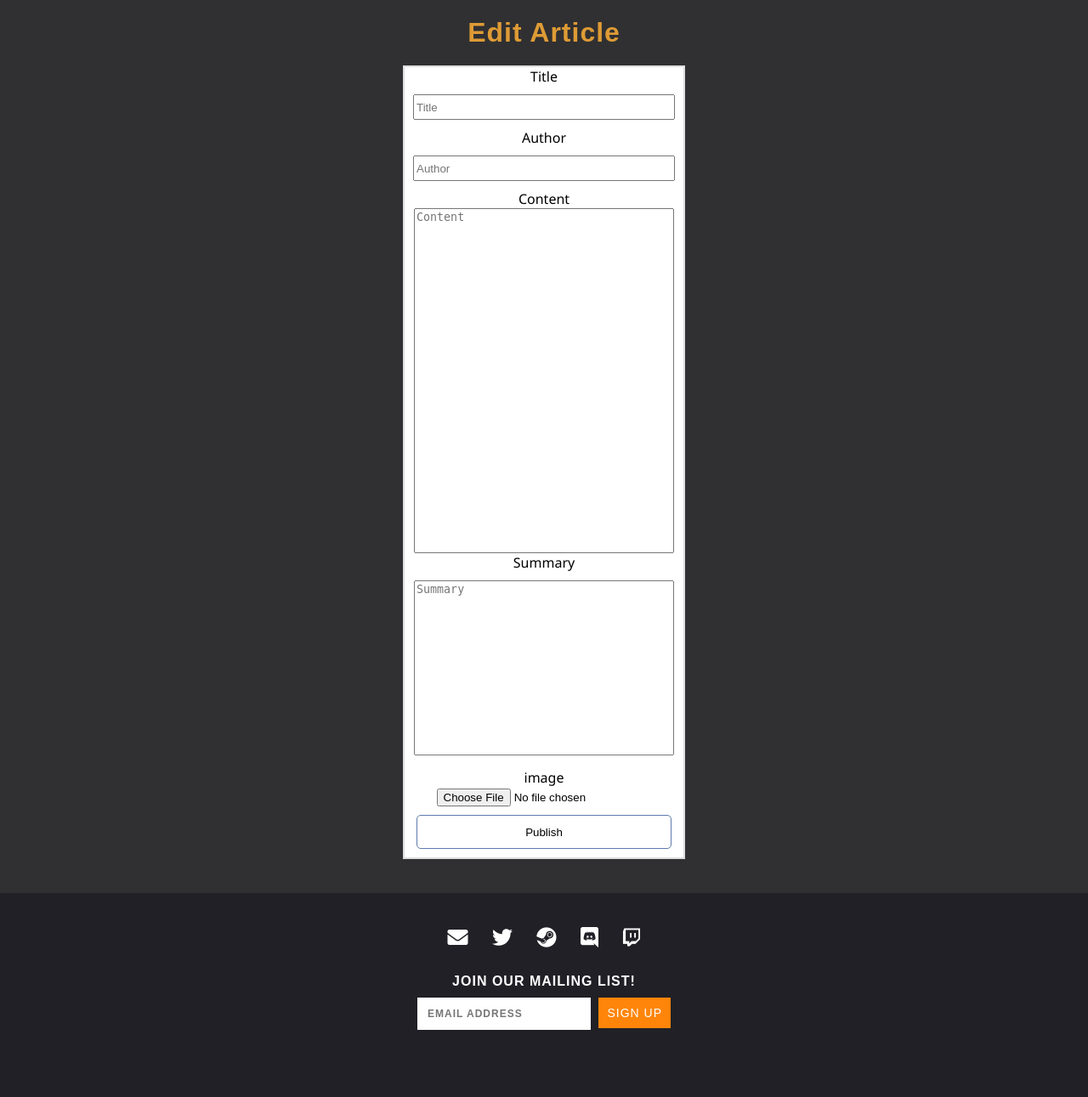
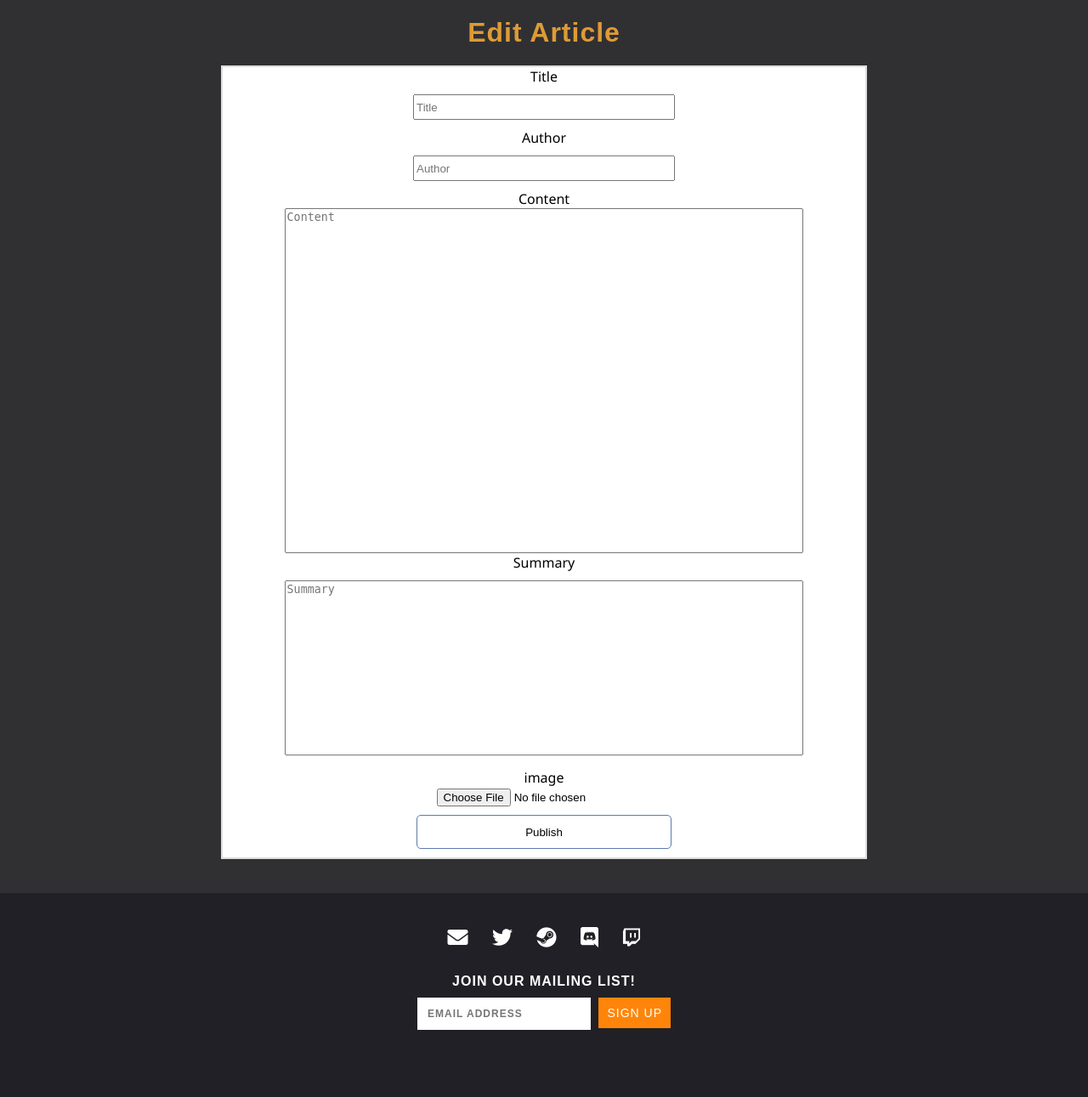
Before and after one commit to dl-eric/naccs-web, a Flask app: template templates/news/edit.html in a window 1280 px wide. Shown: the part 88-1379 px from the top of the page at 85% size. Run offline with Flask 2, Linux system fonts and the light colour scheme; the template is opened without the code that fills it: values that come from a table or form of the project are taken from there, others are empty; some libraries are stand-ins or nearby versions; some web fonts are replaced.

Commit message:
Fix create news style

```diff
--- a/static/css/news.css
+++ b/static/css/news.css
@@ -67,6 +67,7 @@ a:hover {
 }
 
 .container {
+    width: 800px;
     margin: 0 auto;
     max-width: 800px;
 }
```
Also changed, not shown: templates/404.html (+0 -18 lines).
